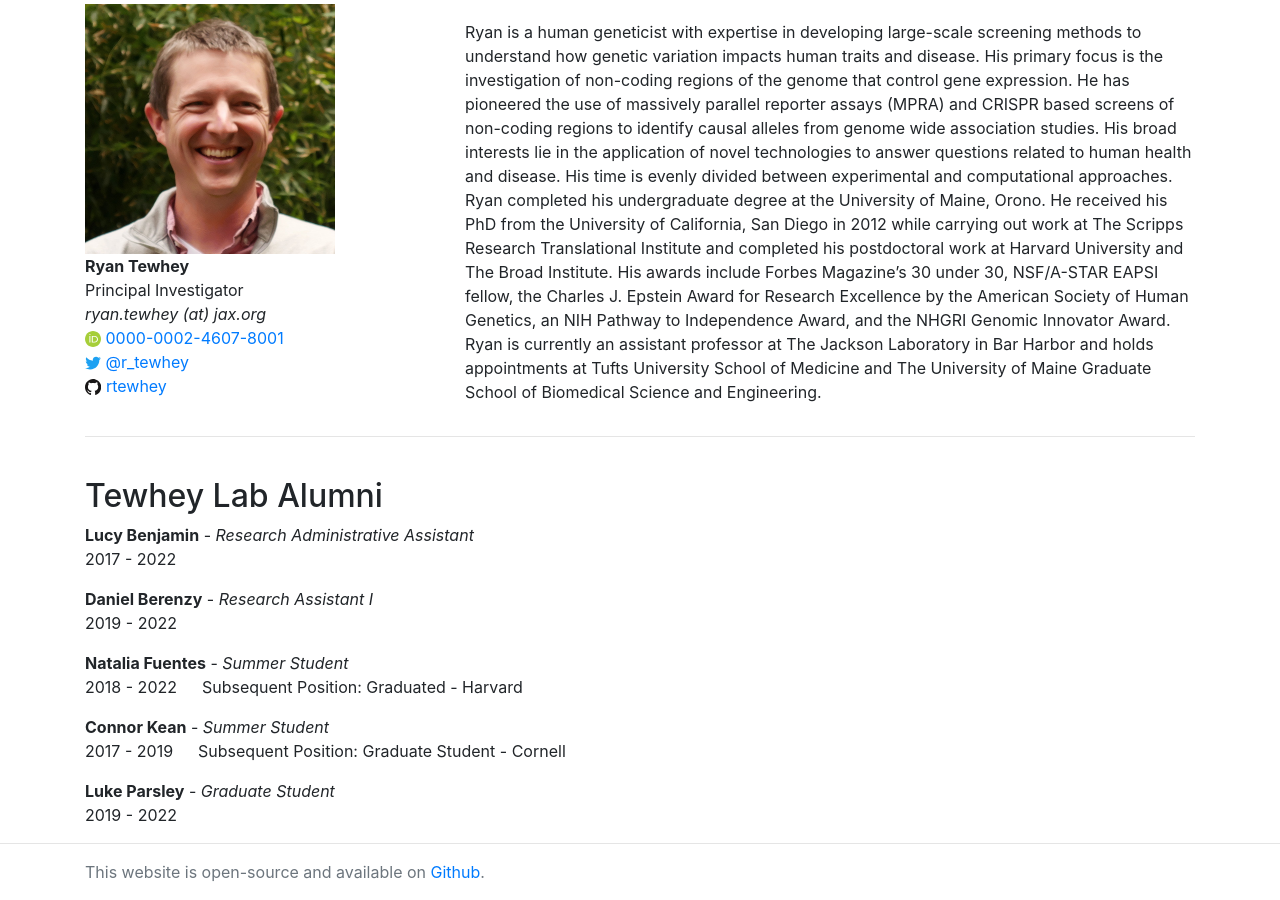
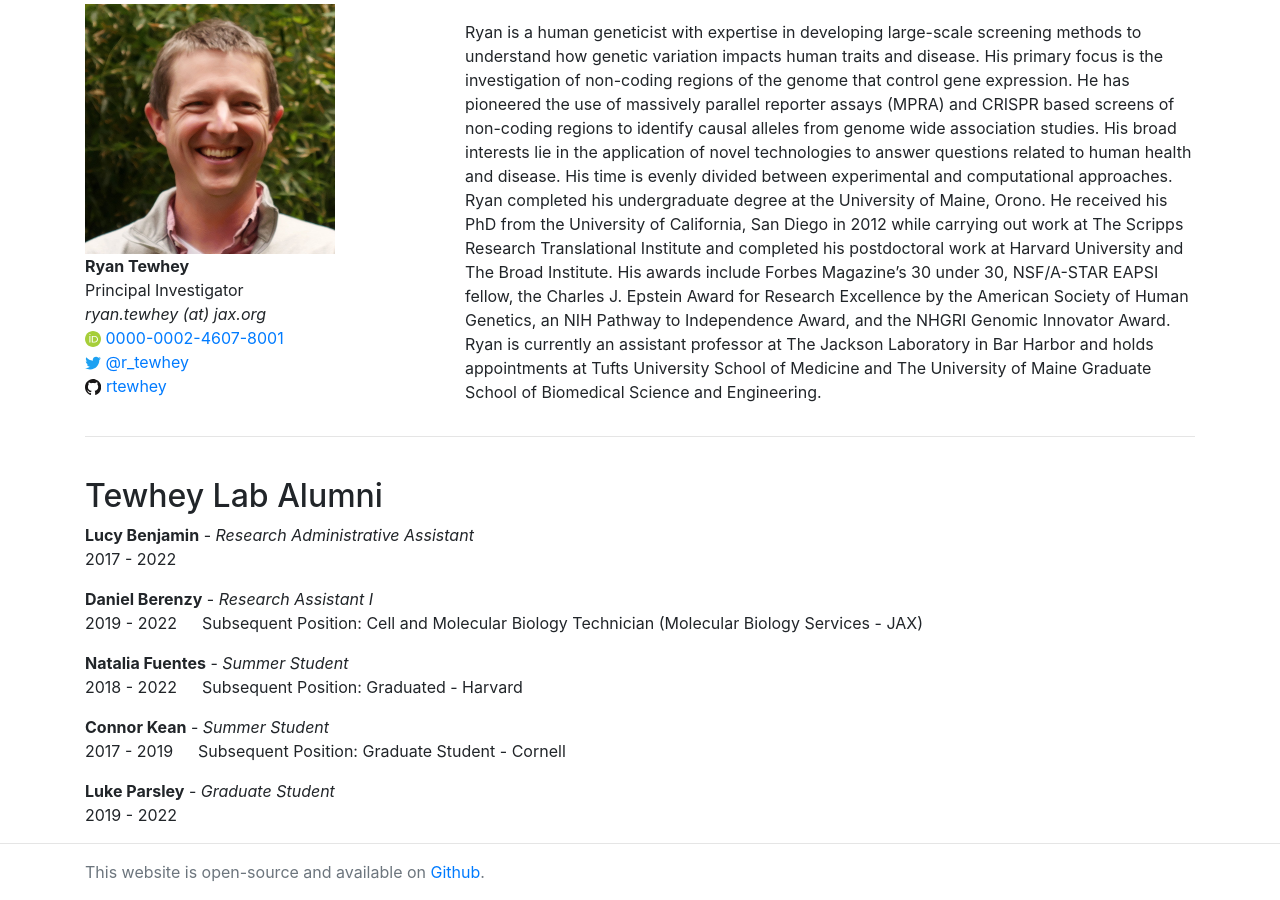
Before and after one commit to tewhey-lab/tewhey-lab.github.io, a Jekyll site: the page built from members/index.html, in a window 1280 px wide and 900 px high, scrolled down 3534 px. Built offline with Jekyll 4.4.1, drawn with Linux system fonts in a browser that asks for light colours; nearby versions of some CDN libraries; comment, search, counter and statistics services are not loaded.

Commit message:
Update alumni.yml

```diff
--- a/_data/alumni.yml
+++ b/_data/alumni.yml
@@ -7,6 +7,7 @@
   position: Research Assistant I
   startdate: 2019
   enddate: 2022
+  current: Cell and Molecular Biology Technician (Molecular Biology Services - JAX)
 
 - name: Natalia Fuentes
   position: Summer Student
```
